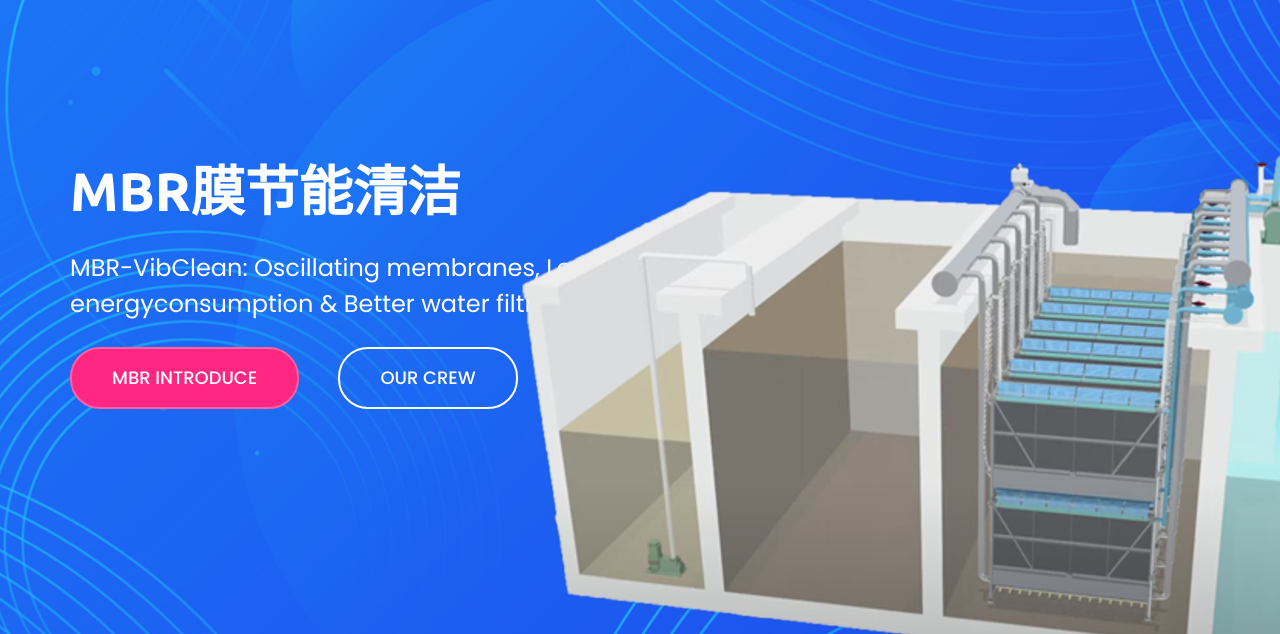
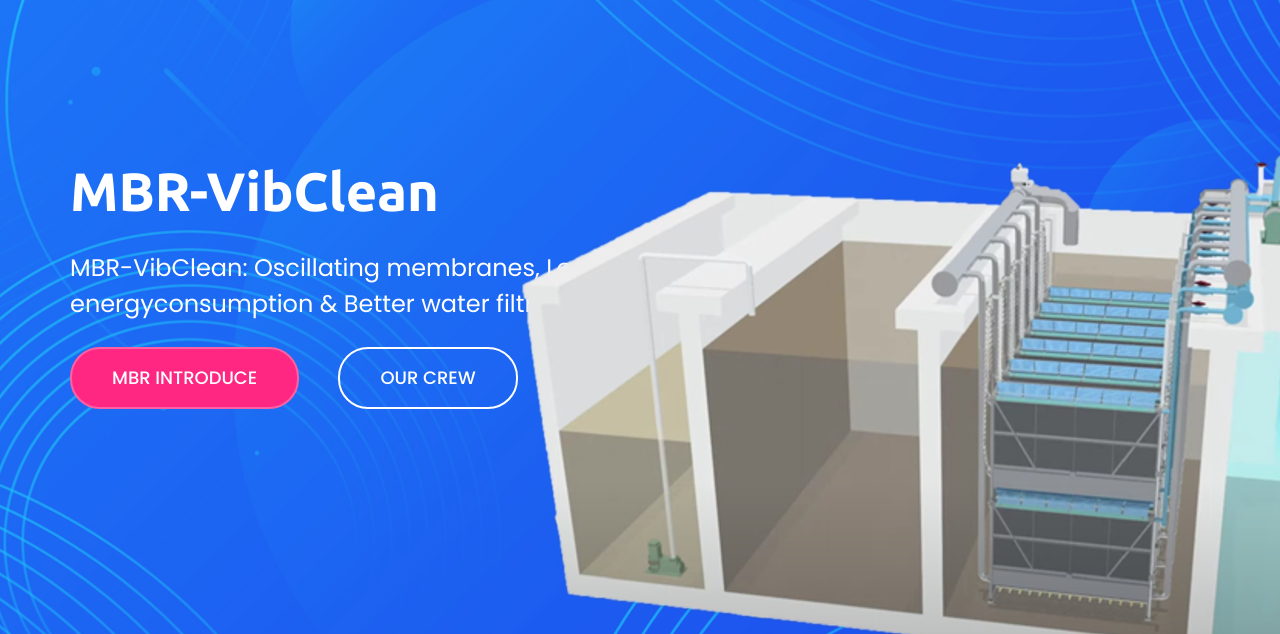
Before and after one commit to Alexwift/Alexwift.github.io, a plain HTML site: page index.html in a window 1280 px wide. Shown: the part 166-800 px from the top of the page. Drawn offline with Linux system fonts and the light colour scheme.

Commit message:
Update index.html

```diff
--- a/index.html
+++ b/index.html
@@ -110,7 +110,7 @@
                 <div class="row">
                     <div class="col-xl-7 col-lg-8 col-md-12">
                         <div class="hero-content">
-                            <h2>MBR膜节能清洁</h2>
+                            <h2>MBR-VibClean</h2>
                             <p> MBR-VibClean: Oscillating membranes, Lower energyconsumption & Better water filtration!</p>
                             <div class="hero-btn">
                                 <a href="https://baike.baidu.com/item/MBR%E8%86%9C%E7%94%9F%E7%89%A9%E5%8F%8D%E5%BA%94%E5%99%A8/3725733#1" class="btn btn-type-2">MBR introduce</a>
```
